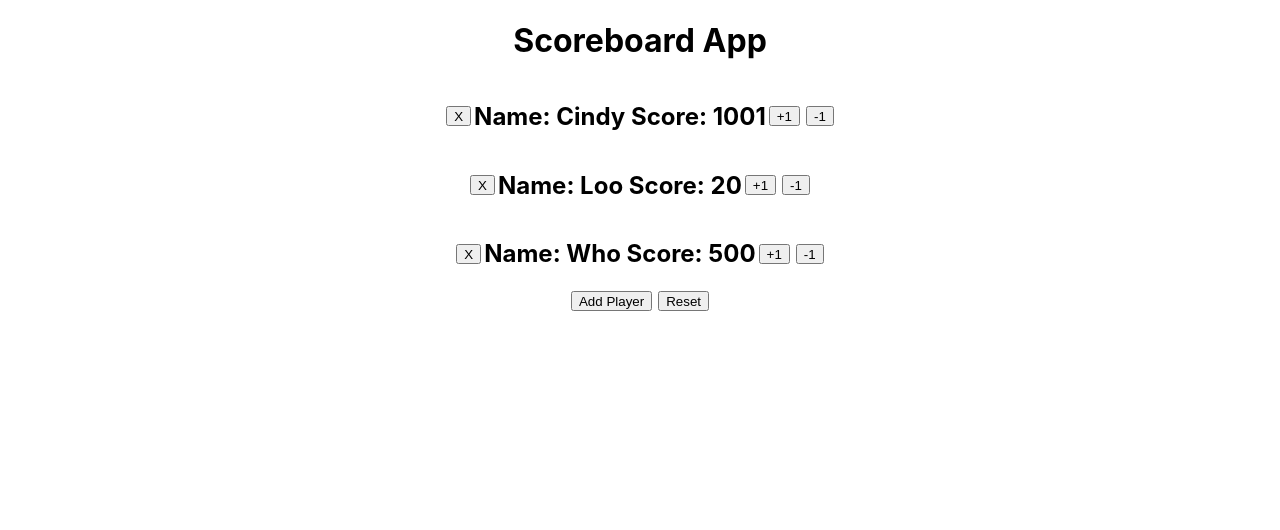
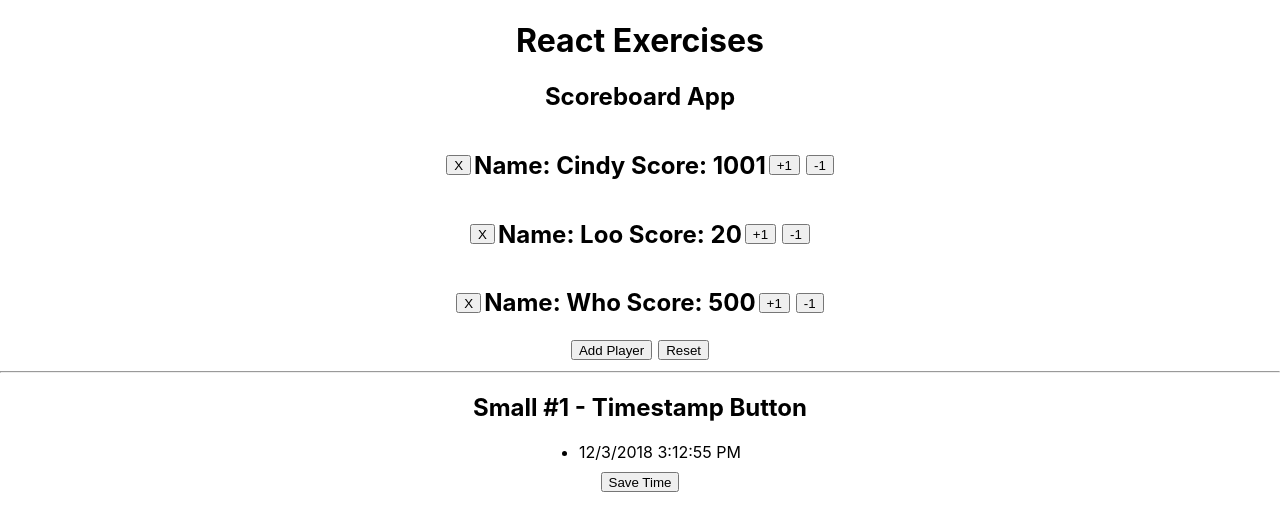
Before and after one commit to GFore/dc-React-Scoreboard, a React (Create React App) app: page / in a window 1280 px wide. Shown: the top 530 px of the page. Built offline with nearby package versions, Linux system fonts and the light colour scheme.

Commit message:
adds Timestamp exercise

```diff
--- a/src/App.css
+++ b/src/App.css
@@ -22,6 +22,28 @@
   color: #61dafb;
 }
 
+.time-container {
+  /* width: 66%; */
+  margin: 0 auto;
+  display: flex;
+  flex-direction: column;
+  justify-content: center;
+}
+
+.time-container ul {
+  margin: 0 auto;
+  text-align: center;
+}
+.time-container li {
+  /* list-style-position: inside; */
+  text-align: left;
+}
+
+.time-container button {
+  margin: 10px auto;
+  text-align: center;
+}
+
 @keyframes App-logo-spin {
   from {
     transform: rotate(0deg);
--- a/src/App.js
+++ b/src/App.js
@@ -1,13 +1,18 @@
 import React, { Component } from 'react';
 import './App.css';
 import Scores from './Scores';
+import Times from './Times';
 
 class App extends Component {
   render() {
     return (
       <div className="App">
-        <h1>Scoreboard App</h1>
+        <h1>React Exercises</h1>
+        <h2>Scoreboard App</h2>
         <Scores />
+        <hr />
+        <h2>Small #1 - Timestamp Button</h2>
+        <Times />
       </div>
     );
   }
--- /dev/null
+++ b/src/TimeStamp.js
@@ -0,0 +1,19 @@
+import React from "react";
+
+const TimeStamp = props => {
+  return (
+    <ul>
+      {props.timestamps.map(item => {
+        return (
+          <li
+            key={item.id}
+            className="single-timestamp"
+            // onClick={() => props.handleClick(item.id)}
+          >{item.timestamp}</li>
+        );
+      })}
+    </ul>
+  );
+};
+
+export default TimeStamp;
--- /dev/null
+++ b/src/Times.js
@@ -0,0 +1,34 @@
+import React, { Component } from 'react';
+import TimeStamp from './TimeStamp';
+
+class Times extends Component {
+  constructor(props) {
+    super(props);
+    this.state = {
+      timestamps: [
+          {id: 0, timestamp: new Date().toLocaleDateString() + " " + new Date().toLocaleTimeString()}
+      ]
+    }
+  }
+  render() {
+    return (
+        <div className="time-container">
+            <TimeStamp
+                timestamps={this.state.timestamps}
+            />
+            <button onClick={() => this._newTime()}>Save Time</button>
+        </div>
+    );
+  }
+
+
+  _newTime(){
+      const newTime = new Date().toLocaleDateString() + " " + new Date().toLocaleTimeString();
+      const newID = this.state.timestamps[this.state.timestamps.length-1].id + 1;
+      this.setState({
+        timestamps: [...this.state.timestamps, {id: newID, timestamp: newTime}]
+      });
+  }
+}
+
+export default Times;
```
